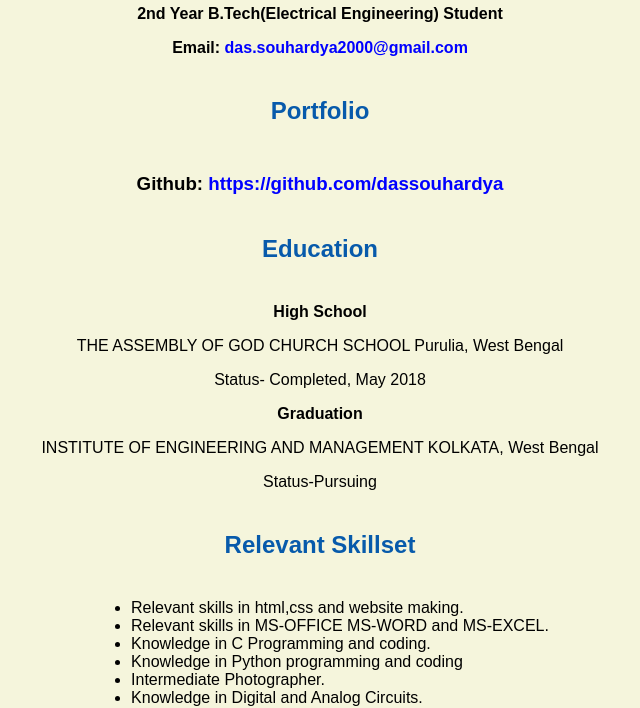
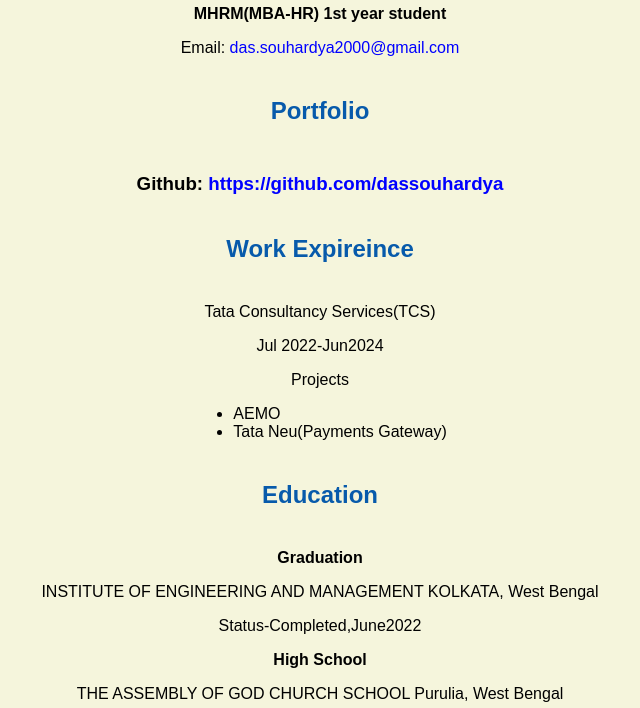
Before and after one commit to dassouhardya/dassouhardya.github.io, a plain HTML site: page resume.html in a window 1280 px wide. Shown: the part 406-1114 px from the top of the page, without its empty margins (320-960 px from the left). Drawn offline with Linux system fonts and the light colour scheme.

Commit message:
Update resume.html

```diff
--- a/resume.html
+++ b/resume.html
@@ -16,28 +16,33 @@
   <hr>
 <img src="New Folder/DSC_0488.jpg" width="20%" alt=banner>
   <h1>Souhardya Das</h1>
-  <h4> 2nd Year B.Tech(Electrical Engineering) Student
+  <h4> MHRM(MBA-HR) 1st year student</h4>
     <p>  Email: <a href= "mailto:das.souhardya2000@gmail.com" target="_blank"> das.souhardya2000@gmail.com</a></p>
 
     <h2>Portfolio</h2>
     <h3>Github: <a href="https://github.com/dassouhardya" target="_blank"> https://github.com/dassouhardya</a></h3>
+      <h2>Work Expireince</h2>
+  <p>Tata Consultancy Services(TCS)</p>
+  <p>Jul 2022-Jun2024</p>
+  <p>Projects</p>
+  <ul>
+    <li>AEMO</li>
+     <li>Tata Neu(Payments Gateway)</li>
+  </ul>
+      <h2>Education</h2>
 
-      <h2>Education</h2>
+        <h4> Graduation</h4>
+        <p>INSTITUTE OF ENGINEERING AND MANAGEMENT KOLKATA, West Bengal</p>
+          <p> Status-Completed,June2022 </p>
       <h4>High School</h4>
       <p>THE ASSEMBLY OF GOD CHURCH SCHOOL Purulia, West Bengal</p>
         <p> Status- Completed, May 2018 </p>
-        <h4> Graduation</h4>
-        <p>INSTITUTE OF ENGINEERING AND MANAGEMENT KOLKATA, West Bengal</p>
-          <p> Status-Pursuing </p>
-
           <h2>Relevant Skillset </h2>
           <ul>
-            <li>Relevant skills in html,css and website making.</li>
-              <li>Relevant skills in MS-OFFICE MS-WORD and MS-EXCEL.</li>
-                  <li>Knowledge in C Programming and coding.</li>
-                  <li>Knowledge in Python programming and coding</li>
-                      <li>Intermediate Photographer.</li>
-                          <li>Knowledge in Digital and Analog Circuits.</li>
+            <li>DOTNET,LINQ,SQL</li>
+              <li>ReactJS,HTML,JS,CSS</li>
+                  <li>C++,C#</li>
+                  <li>MS-Excel,Powerpoint,PowerBI</li>
 
   <h2> Language Proficieny </h2>
     <h5>Bilingual English and Bengali</h5>
```
